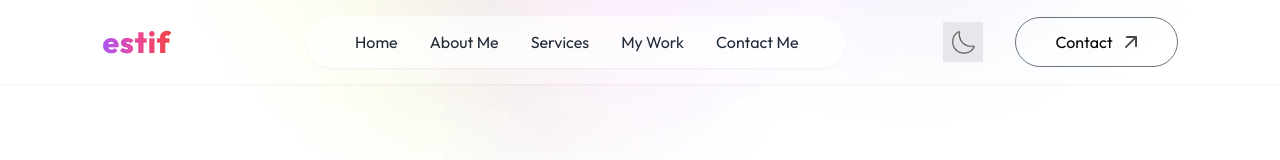
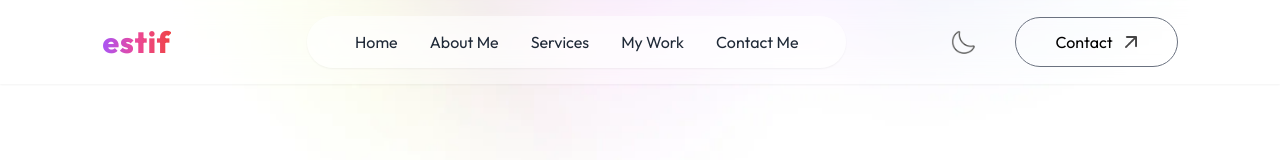
Before and after one commit to estifdev/Estifdev-Portfolio_2, a plain HTML site: page index.html in a window 1280 px wide. Shown: the top 160 px of the page. Drawn offline with nearby package versions, Linux system fonts and the light colour scheme; a web font is replaced by a local one.

Commit message:
Update index.html
Updet my moon icon background

```diff
--- a/index.html
+++ b/index.html
@@ -118,7 +118,7 @@ dark:bg-[#11001F] dark:text-white">
      <div class="flex items-center gap-4">
 
         <button id="toggleTheme" onclick="toggleTheme()"
-    class="p-2 bg-gray-200 dark:bg-gray-700 dark:text-yellow-400 ml-4">
+    class="p-2 dark:text-yellow-400 ml-4">
     <img src="./images/moon_icon.png" alt="" class="w-6 dark:hidden">
     <img src="./images/sun_icon.png" alt="" class="w-6 hidden dark:block">
   </button>
```
